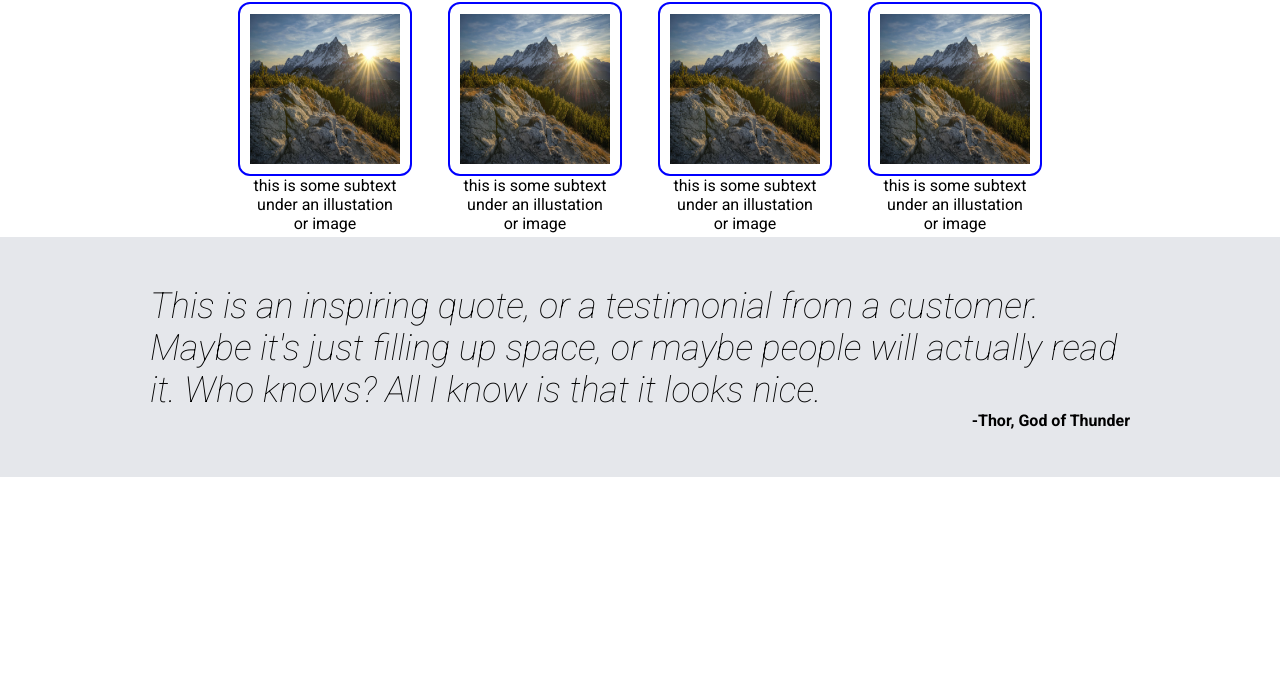
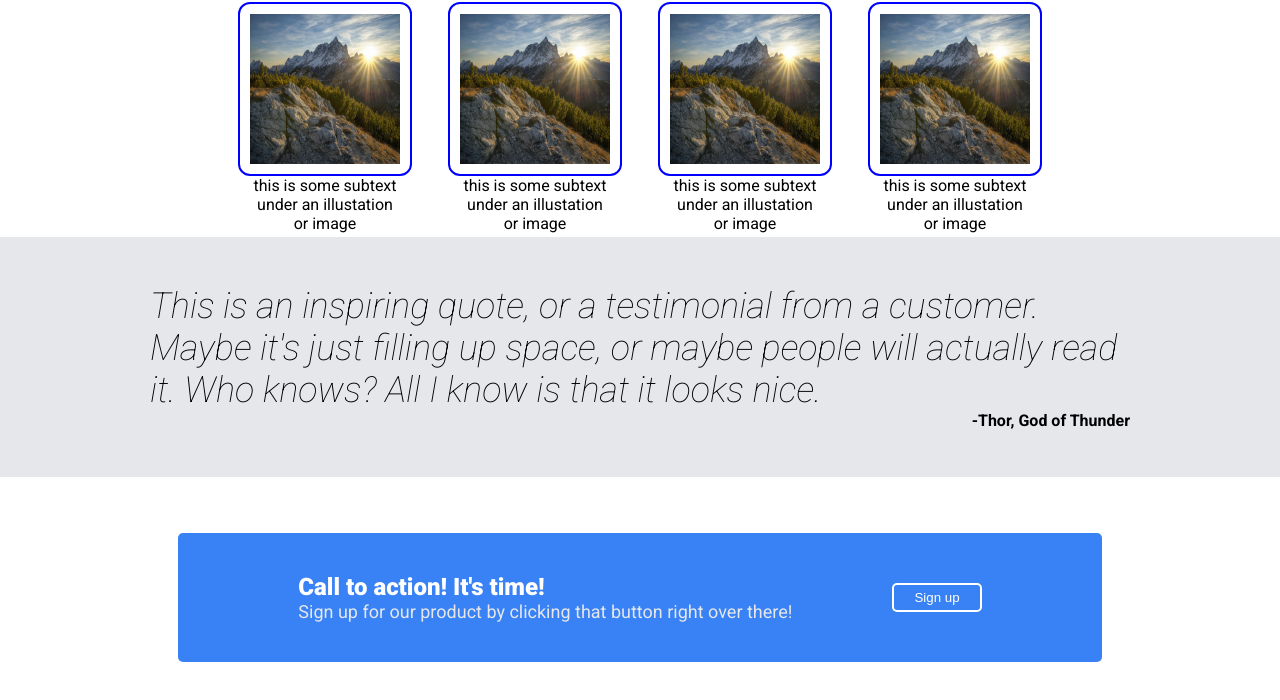
Before and after one commit to Julczan/landing-page-project, a plain HTML site: page index.html in a window 1280 px wide. Shown: the part 362-1062 px from the top of the page. Before the commit the page ends 839 px from the top, so only its background shows below. Drawn offline with Linux system fonts and the light colour scheme.

Commit message:
section 4

```diff
--- a/index.html
+++ b/index.html
@@ -69,5 +69,20 @@
       </div>
       <span class="span-2">-Thor, God of Thunder</span>
     </div>
+
+    <div class="section-4">
+      <div class="box">
+        <div>
+          <div class="section-4-header">Call to action! It's time!</div>
+          <span class="subtext"
+            >Sign up for our product by clicking that button right over
+            there!</span
+          >
+        </div>
+        <div>
+          <button class="sign-up-2">Sign up</button>
+        </div>
+      </div>
+    </div>
   </body>
 </html>
--- a/style.css
+++ b/style.css
@@ -120,3 +120,33 @@ img {
   font-weight: bold;
   text-align: end;
 }
+
+.section-4 {
+  height: 30vh;
+  display: flex;
+  justify-content: center;
+  align-items: center;
+  color: white;
+}
+
+.box {
+  background-color: #3882f6;
+  padding: 40px 120px;
+  display: flex;
+  align-items: center;
+  gap: 100px;
+  border-radius: 5px;
+}
+
+.section-4-header {
+  font-weight: 900;
+  font-size: 24px;
+}
+
+.sign-up-2 {
+  padding: 5px 20px;
+  background-color: #3882f6;
+  color: white;
+  border-radius: 5px;
+  border: 2px solid white;
+}
```
